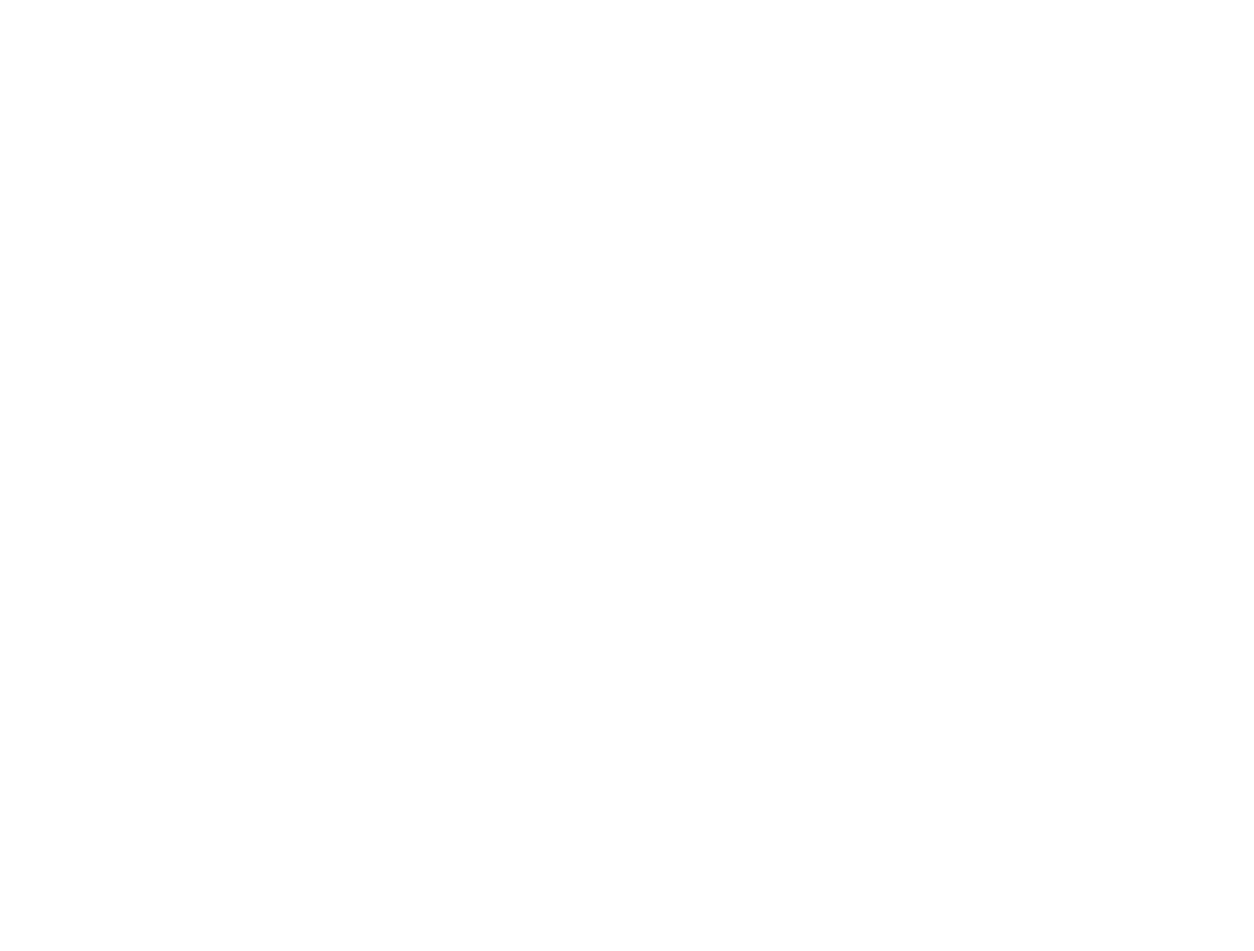
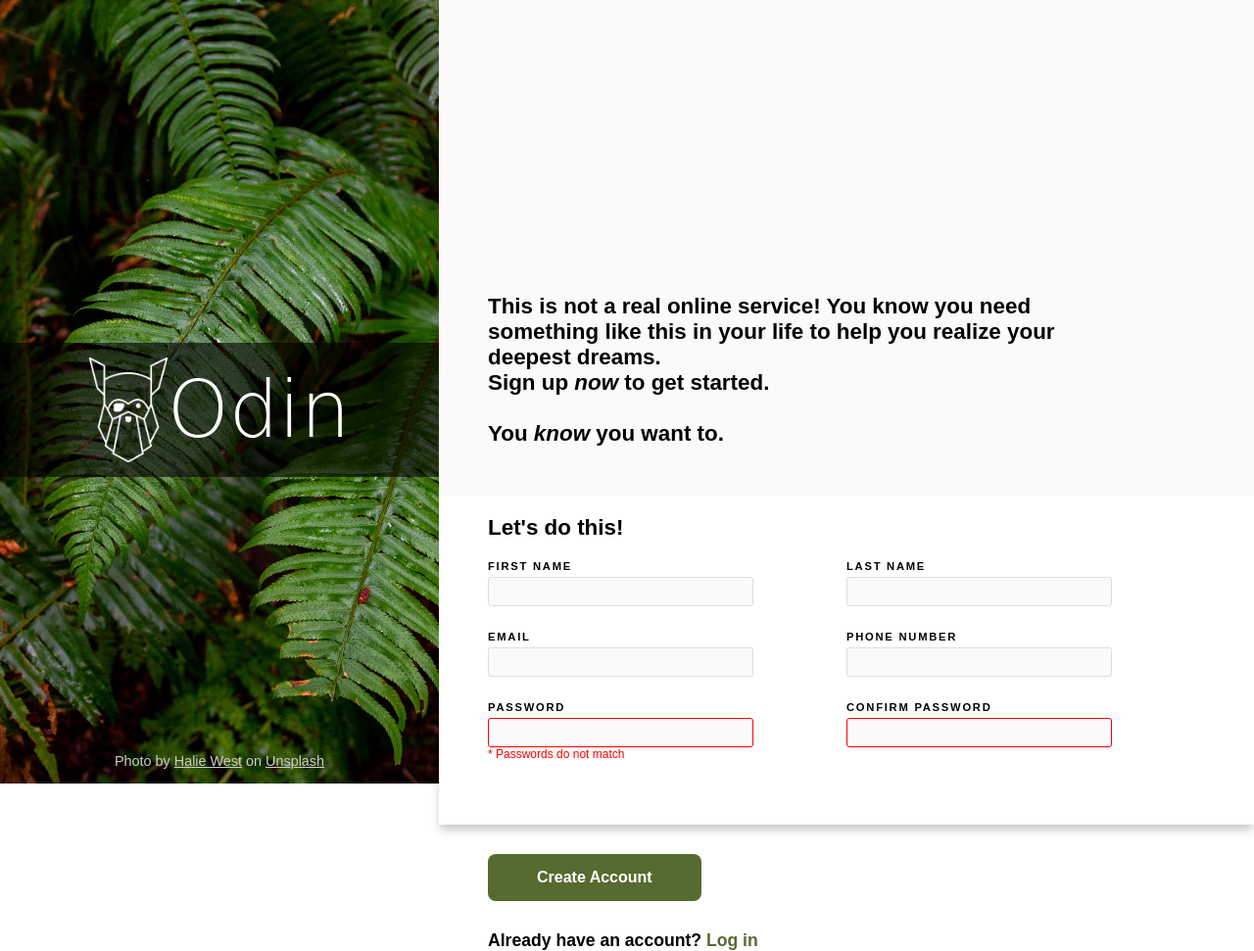
Before and after one commit to CourtneeM/top-sign-up-form, a plain HTML site: page index.html in a window 1280 px wide. Shown: the whole page at 98% size. Before the commit the page ends 800 px from the top, so only its background shows below. Drawn offline with Linux system fonts and the light colour scheme; a web font is replaced by a local one.

Commit message:
Add structure and styling

```diff
--- a/index.html
+++ b/index.html
@@ -5,11 +5,70 @@
     <meta http-equiv="X-UA-Compatible" content="IE=edge">
     <meta name="viewport" content="width=device-width, initial-scale=1.0">
 
-    <link rel="stylesheet" href="./style.css">
+    <link rel="preconnect" href="https://fonts.googleapis.com">
+    <link rel="preconnect" href="https://fonts.gstatic.com" crossorigin>
+    <link href="https://fonts.googleapis.com/css2?family=Caesar+Dressing&display=swap" rel="stylesheet">
+    <link rel="stylesheet" href="./style/style.css">
     <title>TOP Sign-up Form</title>
   </head>
 
   <body>
+    <section id="left-section">
+      <div id="title">
+        <img src="./images/odin-lined.png" alt="logo">
+        <h1>Odin</h1>
+      </div>
+      <footer>
+        <p>Photo by <a href="https://unsplash.com/@haliewestphoto">Halie West</a> on
+          <a href="https://unsplash.com/photos/25xggax4bSA">Unsplash</a></p>
+      </footer>
+    </section>
 
+    <section id="right-section">
+      <div id="form-header">
+        <p>This is not a real online service! You know you need something like
+          this in your life to help you realize  your deepest dreams.</p>
+        <p>Sign up <em>now</em> to get started.</p>
+        </br>
+        <p>You <em>know</em> you want to.</p>
+      </div>
+
+      <div id="form-container">
+
+        <form action="#">
+          <ul>
+            <p>Let's do this!</p>
+            <li>
+              <label for="first_name">First Name</label>
+              <input type="text" id="first_name" name="first_name" required>
+            </li>
+            <li>
+              <label for="last_name">Last Name</label>
+              <input type="text" id="last_name" name="last_name" required>
+            </li>
+            <li>
+              <label for="email">Email</label>
+              <input type="email" id="email" name="email" required>
+            </li>
+            <li>
+              <label for="phone_number">Phone Number</label>
+              <input type="number" id="phone_number" name="phone_number" required>
+            </li>
+            <li>
+              <label for="password">Password</label>
+              <input class="error" type="password" id="password" name="password">
+              <p class="error-message">* Passwords do not match</p>
+            </li>
+            <li>
+              <label for="confirm_password">Confirm Password</label>
+              <input class="error" type="password" id="confirm_password" name="confirm_password" required>
+            </li>
+          </ul>
+
+          <button type="submit">Create Account</button>
+        </form>
+        <p>Already have an account? <a href="#">Log in</a></p>
+      </div>
+    </section>
   </body>
 </html>
--- a/style.scss
+++ /dev/null
@@ -1,4 +0,0 @@
-* {
-  margin: 0;
-  padding: 0;
-}
--- /dev/null
+++ b/style/style.scss
@@ -0,0 +1,152 @@
+$right-section-background: #fbf9f9;
+$right-section-main-font-size: 1.4rem;
+$button-font-size: 1rem;
+$main-text-color: #000;
+$secondary-text-color: #ccc;
+
+* {
+  margin: 0;
+  padding: 0;
+}
+
+body {
+  display: flex;
+  height: 100vh;
+  font-family :sans-serif;
+}
+
+
+#left-section {
+  flex: 1 1 35%;
+  position: relative;
+  background-image: url(../images/halie-west-25xggax4bSA-unsplash.jpg);
+  background-position: center;
+  background-size: cover;
+
+  #title {
+    position: absolute;
+    top: 350px;
+    display: flex;
+    justify-content: center;
+    align-items: center;
+    width: 100%;
+    padding: 15px 0;
+    background-color: rgba(0, 0, 0, 0.6);
+
+    img {
+      width: 80px;
+    }
+
+    h1 {
+      font-size: 5rem;
+      font-family: 'Caesar Dressing', cursive;
+      font-weight: 100;
+      color: #fff;
+    }
+  }
+
+  p {
+    position: absolute;
+    bottom: 15px;
+    width: 100%;
+    text-align: center;
+  }
+
+  footer {
+    p {
+      font-size: 0.9rem;
+      color: $secondary-text-color;
+    }
+    a:link { color: $secondary-text-color; }
+    a:visited { color: $secondary-text-color; }
+  }
+}
+
+#right-section {
+  flex: 1 1 65%;
+  font-size: $right-section-main-font-size;
+  font-weight: 600;
+  background-color: $right-section-background;
+
+  #form-header {
+    margin: 300px 50px 50px;
+    width: 70%;
+  }
+
+  form {
+    ul {
+      padding: 20px 50px;
+      background-color: #fff;
+      display: flex;
+      flex-wrap: wrap;
+      -webkit-box-shadow: 0px 6px 9px -1px rgba(0,0,0,0.23);
+      -moz-box-shadow: 0px 6px 9px -1px rgba(0,0,0,0.23);
+      box-shadow: 0px 6px 9px -1px rgba(0,0,0,0.23);
+      p {
+        flex: 1 1 100%;
+        margin-bottom: 20px;
+      }
+
+      li {
+        display: flex;
+        flex-direction: column;
+        flex: 1 1 150px;
+        margin-bottom: 25px;
+        margin-right: 13%;
+        font-weight: 400;
+        list-style: none;
+
+        label {
+          margin-bottom: 5px;
+          font-size: 0.7rem;
+          font-weight: 600;
+          letter-spacing: 0.11rem;
+          text-transform: uppercase;
+        }
+
+        input {
+          padding: 5px;
+          font-size: 1rem;
+          background-color: #fbf9f9;
+          border: 1px solid #ddd;
+          border-radius: 3px;
+
+          &:focus {
+            outline: 1px solid blue;
+          }
+        }
+      }
+    }
+  }
+
+  .error {
+    border: 1px solid red;
+  }
+
+  .error-message {
+    font-size: 0.75rem;
+    color: red;
+  }
+
+  button {
+    margin: 30px 0 0 50px;
+    padding: 15px 50px;
+    font-size: $button-font-size;
+    font-weight: 600;
+    color: #fff;
+    background-color: darkolivegreen;
+    border: none;
+    border-radius: 8px;
+    cursor: pointer;
+  }
+
+  #form-container {
+    > p {
+      margin: 30px 0 0 50px;
+      font-size: 1.1rem;
+    }
+    a { text-decoration: none; }
+    a:link { color: darkolivegreen; }
+    a:visited { color: darkolivegreen; }
+  }
+}
```
Also changed, not shown: images/halie-west-25xggax4bSA-unsplash.jpg (added), images/odin-lined.png (added), style.css (deleted), style/style.css (added), 2 other files.
